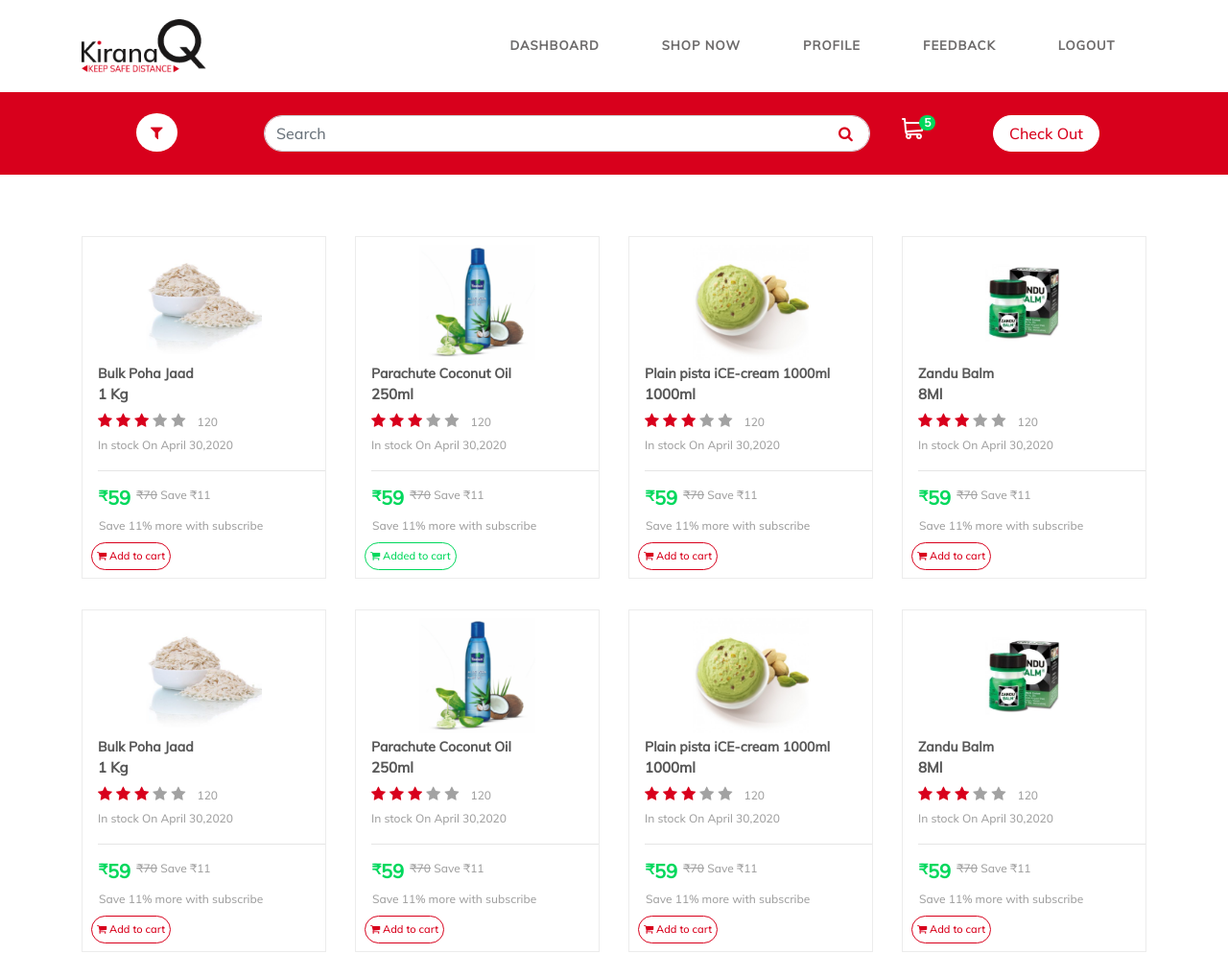
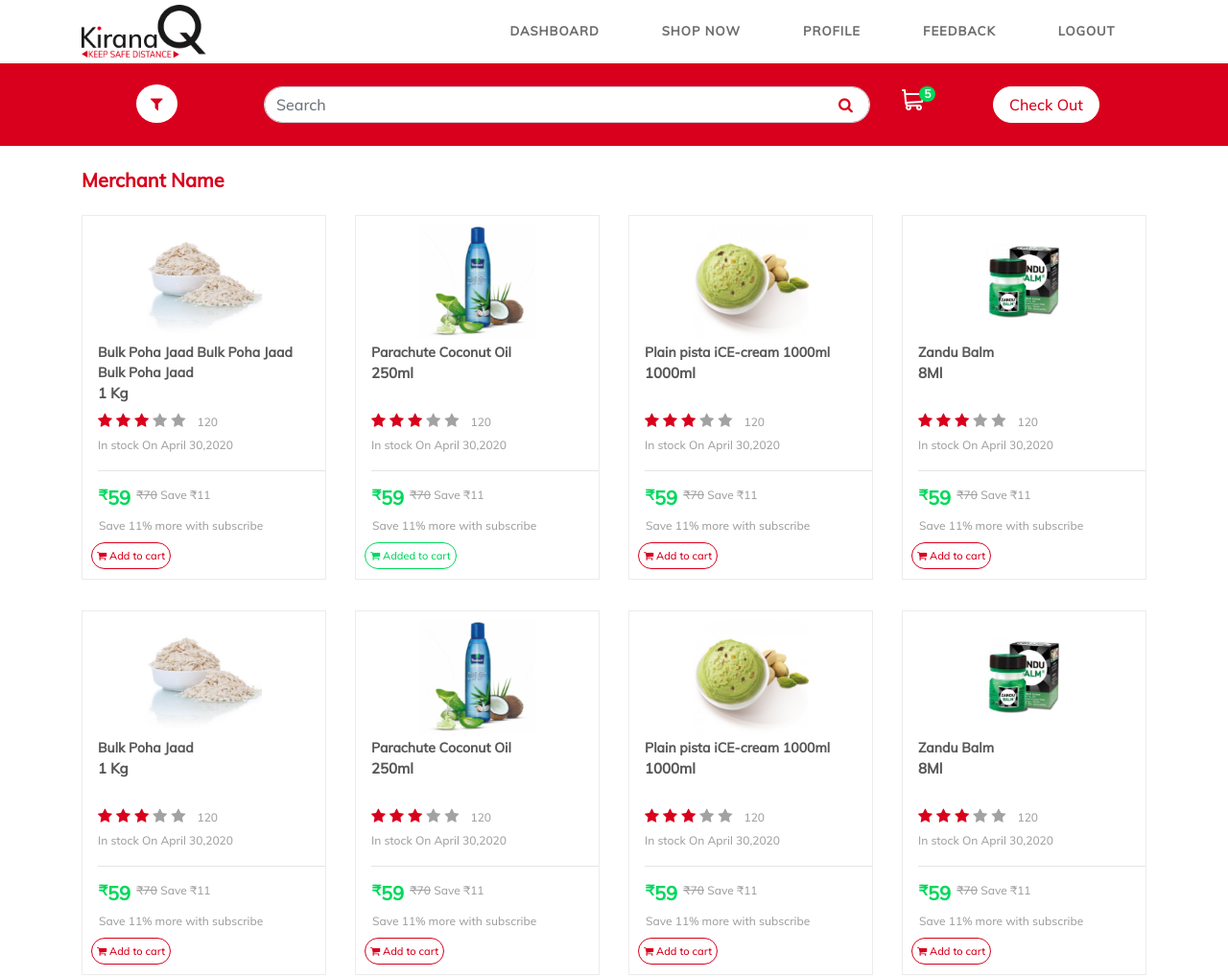
Before and after one commit to enayble-client/kirana, a plain HTML site: page grocery-list.html in a window 1280 px wide. Shown: the whole page at 96% size. Drawn offline with nearby package versions, Linux system fonts and the light colour scheme.

Commit message:
some changes

```diff
--- a/css/custom.css
+++ b/css/custom.css
@@ -111,8 +111,8 @@ img::-moz-selection {
 
 @media (min-width: 992px) {
   #mainNav {
-    padding-top: 15px;
-    padding-bottom: 15px;
+    padding-top: 0px;
+    padding-bottom: 0px;
     transition: padding-top 0.3s, padding-bottom 0.3s;
     border: none;
     background-color: #FFF;
--- a/css/grocery-list.css
+++ b/css/grocery-list.css
@@ -15,6 +15,7 @@
 
 .product{
 	border:1px solid #ececec;
+	height: 380px;
 }
 .product:hover{
 	box-shadow: 0px 0px 10px #0000002e;
@@ -24,6 +25,7 @@
 	color: #585858;
 	font-size: 14px;
 	font-weight: bold;
+	height: 65px;
 }
 .product-quantity{
 	color: #585858;
@@ -64,10 +66,14 @@
 	.product{
 		border: none;
 		border-bottom: 1px solid #b1a9a9;
+		height: auto;
 	}
 	.product:hover{
 		border: none;
 		border-bottom: 1px solid #b1a9a9;
+	}
+	.product-title{
+		height: auto;
 	}
 	.desktop-hide{
 		display: block;
--- a/css/home.css
+++ b/css/home.css
@@ -4,6 +4,7 @@
 .cat-box{
 	box-shadow: 0px 0px 6px #00000038;
 	border-radius: 10px;
+	height: 160px;
 }
 .cat-title{
 	color: #D8001C;
--- a/grocery-list.html
+++ b/grocery-list.html
@@ -128,8 +128,9 @@
       </div>
     </div>
   </section>
-  <section class="my-5">
+  <section class="my-4">
     <div class="container">
+      <h5 class="clr-red">Merchant Name</h5>
       <div class="row">
         <div class="col-lg-3 mb-2 desktop-padding my-3">
           <div class="product  pt-2 pb-2">
@@ -144,7 +145,7 @@
                   <div class="col-lg-12 col-9">
                     <a href="#myModal" data-toggle="modal">
                       <div class="product-title mobilehp pl-3 pr-1 my-1">
-                      Bulk Poha Jaad
+                        Bulk Poha Jaad Bulk Poha Jaad Bulk Poha Jaad
                         <div class="product-quantity">1 Kg</div>
                       </div>
                     </a>
```
Lines whose indentation alone changed are shown as unchanged.
